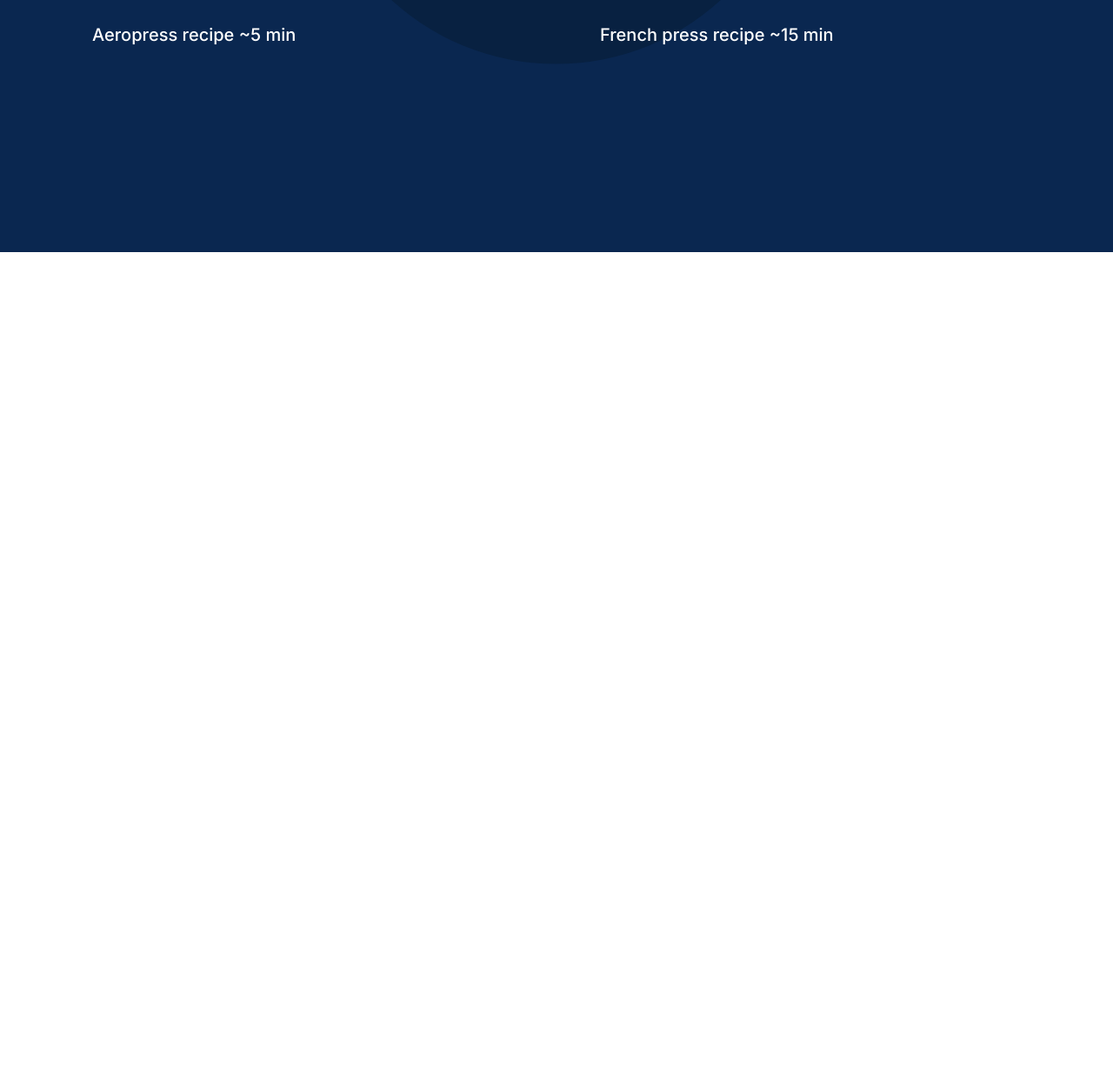
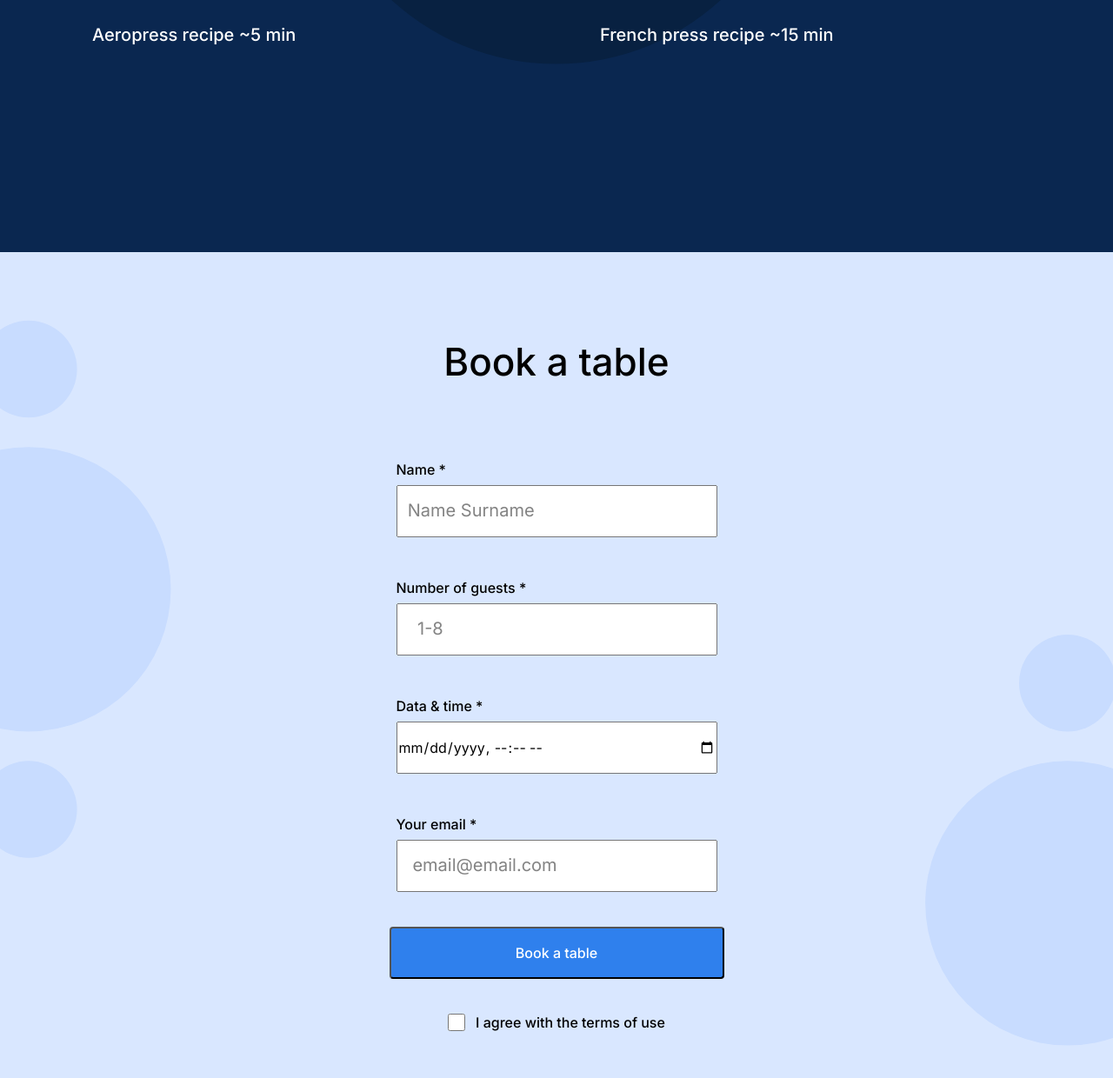
Before and after one commit to marcjcacho13/se_project_coffeeshop, a plain HTML site: page index.html in a window 1280 px wide. Shown: the part 1515-2755 px from the top of the page at 87% size. Before the commit the page ends 1805 px from the top, so only its background shows below. Drawn offline with Linux system fonts and the light colour scheme.

Commit message:
New committ

```diff
--- a/index.html
+++ b/index.html
@@ -58,7 +58,29 @@ rel="stylesheet"
                     </div>
              </div>
             </section>
-            <section id="reservations" class="reservation"></section>
+            <section id="reservations" class="reservation">
+                <h2 class="reservation__title">Book a table</h2>
+                <form action="" class="reservation__form form">
+                <fieldset class="form__fieldset">
+                    <label for="" class="form__label">
+                        Name *<input type="text" class="form__input" placeholder="  Name Surname">
+                    </label>
+                    <label for="" class="form__label">
+                        Number of guests *<input type="number" class="form__input" placeholder="    1-8">
+                    </label>
+                    <label for="" class="form__label">
+                        Data & time *<input type="datetime-local" class="form__input">
+                    </label>
+                    <label for="" class="form__label">
+                        Your email *<input type="email" class="form__input" placeholder="   email@email.com">
+                    </label>
+                </fieldset>
+                <button class="form__button">Book a table</button>
+                <label for="" class="form__label form__label_type_checkbox">
+                    <input type="checkbox" class="form__checkbox">I agree with the terms of use
+                </label>
+            </form>
+            </section>
             <section id="menu" class="menu"></section>
             <section id="about" class="about"></section>
         </main>
--- a/pages/index.css
+++ b/pages/index.css
@@ -151,3 +151,108 @@
     font-size: 20px;
     line-height: 30px;
 }
+
+.reservation {
+    padding: 100px 0 120px;
+    background-color: #D9E7FF;
+    background-image: url(../images/background_reservation.svg);
+    background-repeat: no-repeat;
+    background-position: center center;
+    background-size: cover;
+}
+
+.reservation__title {
+    margin: 0 0 80px;
+    text-align: center;
+    font-family: Inter;
+    font-style: normal;
+    font-weight: 500;
+    font-size: 44px;
+    line-height: 52px;
+}
+
+.reservation__form {
+    margin: 0 auto;
+
+}
+
+.form {
+    max-width: 385px;
+    margin-bottom: 120px;
+}
+
+.form__fieldset {
+   padding: 0;
+   margin: 0;
+   border: none;
+}
+
+.form__label {
+    margin-bottom: 32px;
+    padding: 8px;
+    display: block;
+    border-radius: 4px;
+    font-family: "Inter";
+    font-style: normal;
+    font-weight: 500;
+    font-size: 16px;
+    line-height: 20px;
+}
+
+.form__label_type_checkbox {
+    display: flex;
+    justify-content: center;
+}
+
+.form__checkbox {
+    font-family: "Inter";
+    font-style: normal;
+    font-weight: 500;
+    font-size: 16px;
+    line-height: 20px;
+    background-color: #2F80ED;
+    border-radius: 2px;
+    background-image: url(../images/check.svg);
+    width: 20px;
+    height: 20px;
+    margin-right: 12px;
+}
+
+.form__input {
+    display: block;
+    padding: 0;
+    box-sizing: border-box;
+    width: 100%;
+    margin-top: 8px;
+    height: 60px;
+}
+
+.form__input::placeholder {
+    font-family: "Inter";
+    font-style: normal;
+    font-weight: normal;
+    font-size: 20px;
+    line-height: 30px;
+    color: #838383
+}
+
+.form__button {
+    width: 100%;
+    padding: 0;
+    margin-bottom: 32px;
+    border-radius: 4px;
+    opacity: 1;
+    transition: opacity 0.3s ease;
+    font-family: "Inter";
+    font-style: normal;
+    font-weight: 500;
+    font-size: 16px;
+    line-height: 20px;
+    height: 60px;
+    color: white;
+    background: #2f80ed;
+}
+
+.form__button:hover {
+    opacity: 0.7;
+}
```
